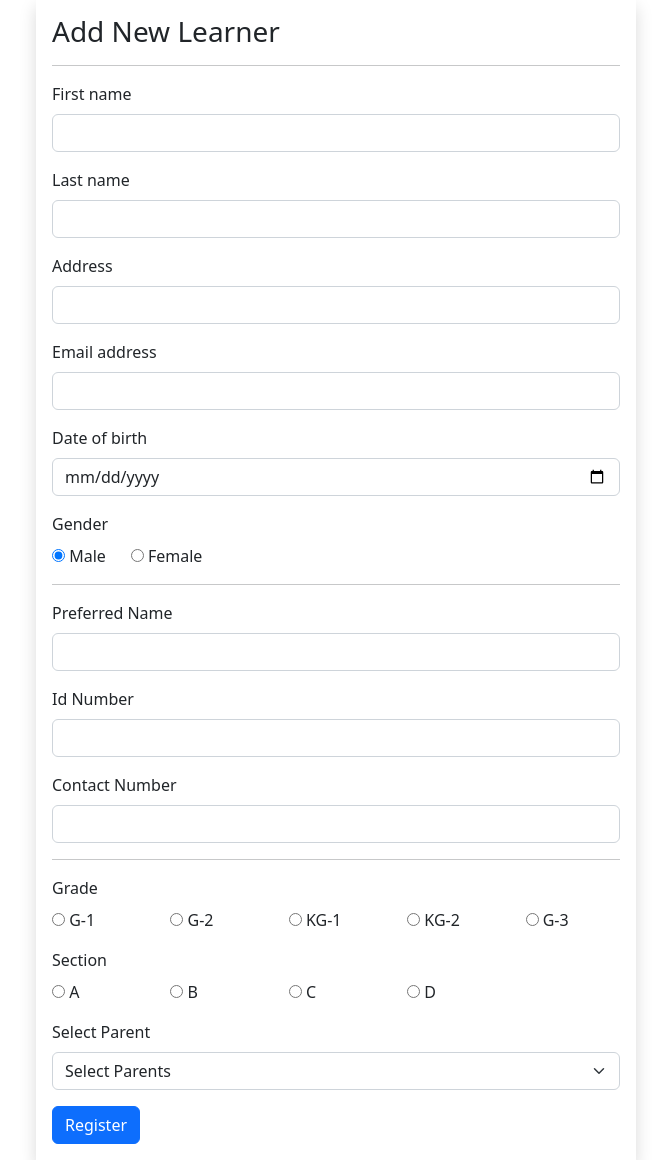
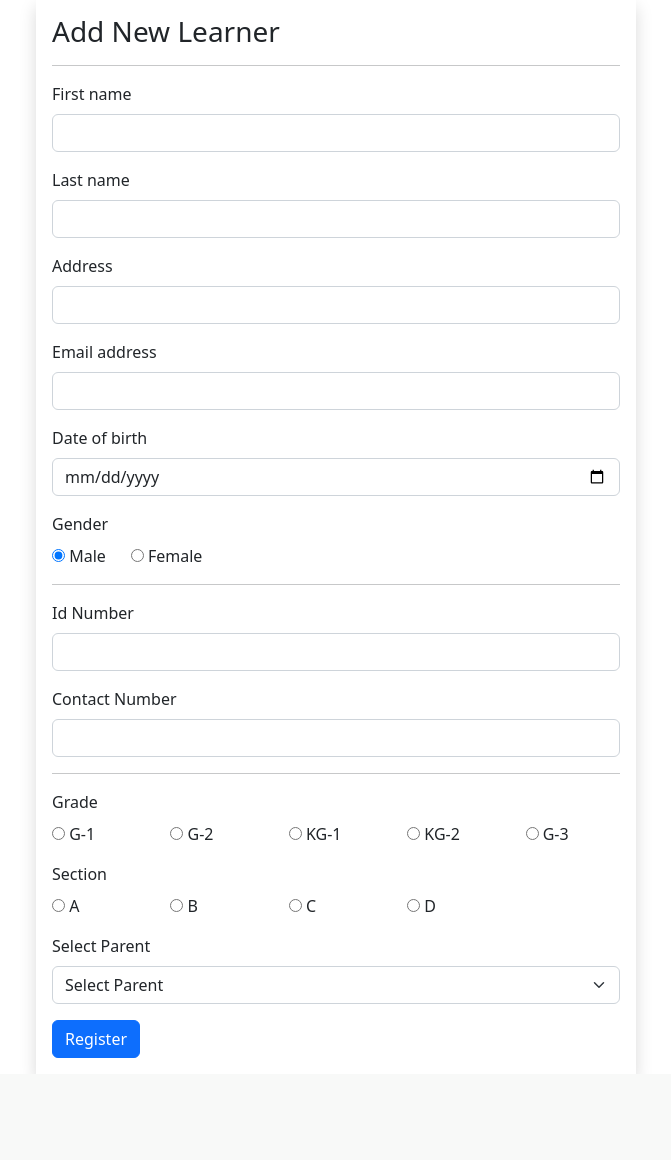
Before and after one commit to malemamack/smart_report, a PHP site: page /admin/student-add.php in a window 1280 px wide. Shown: the part 207-1367 px from the top of the page, without its empty margins (46-717 px from the left). After the commit the page ends 1265 px from the top, so only its background shows below. Run offline with PHP 8.4, Linux system fonts and the light colour scheme; a user stored in the database is signed in; data comes from the database, SQL or seed files in the repository; data that the repository does not hold is empty.

Commit message:
modified admin/ student add,view and reg student-add.php

```diff
--- a/admin/student-add.php
+++ b/admin/student-add.php
@@ -11,13 +11,13 @@ if (isset($_SESSION['admin_id']) && isset($_SESSION['role'])) {
         $sections = getAllSections($conn);
         $parents = getAllParents($conn); // Fetch parents
 
-        $fname = $lname = $address = $email_address = $preferred_name = $id_number = $contact = '';
+        $fname = $lname = $address = $email_address = $id_number = $contact = '';
 
         if (isset($_GET['fnames'])) $fname = $_GET['fname'];
         if (isset($_GET['lname'])) $lname = $_GET['lname'];
         if (isset($_GET['address'])) $address = $_GET['address'];
         if (isset($_GET['email_address'])) $email_address = $_GET['email_address'];
-        if (isset($_GET['preferred_name'])) $preferred_name = $_GET['preferred_name'];
+
         if (isset($_GET['id_number'])) $id_number = $_GET['id_number'];
         if (isset($_GET['contact'])) $contact = $_GET['contact'];
 ?>
@@ -75,10 +75,7 @@ if (isset($_SESSION['admin_id']) && isset($_SESSION['role'])) {
                 &nbsp;&nbsp;&nbsp;&nbsp;
                 <input type="radio" value="Female" name="gender"> Female
             </div><hr>
-            <div class="mb-3">
-                <label class="form-label">Preferred Name</label>
-                <input type="text" class="form-control" value="<?= $preferred_name ?>" name="preferred_name">
-            </div>
+
             <div class="mb-3">
                 <label class="form-label">Id Number</label>
                 <input type="text" class="form-control" value="<?= $id_number ?>" name="id_number">
@@ -114,7 +111,7 @@ if (isset($_SESSION['admin_id']) && isset($_SESSION['role'])) {
 <div class="mb-3">
     <label class="form-label">Select Parent</label>
     <select class="form-select" name="parent_id">
-        <option value="">Select Parents</option>
+        <option value="">Select Parent</option>
         <?php
         // Assuming $parents is fetched from the database
         if ($parents) {
```
Also changed, not shown: admin/req/student-add.php (+6 -5 lines), admin/student-view.php (+4 -4 lines).
